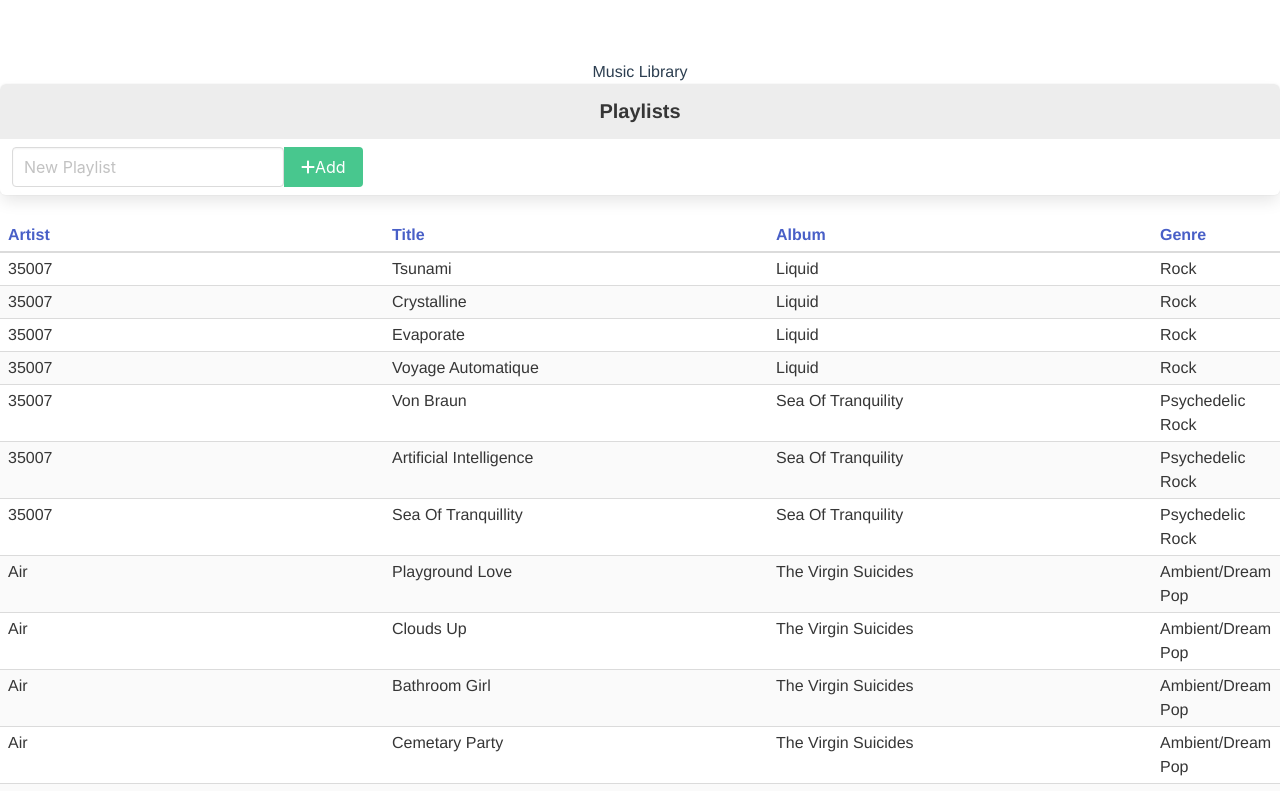
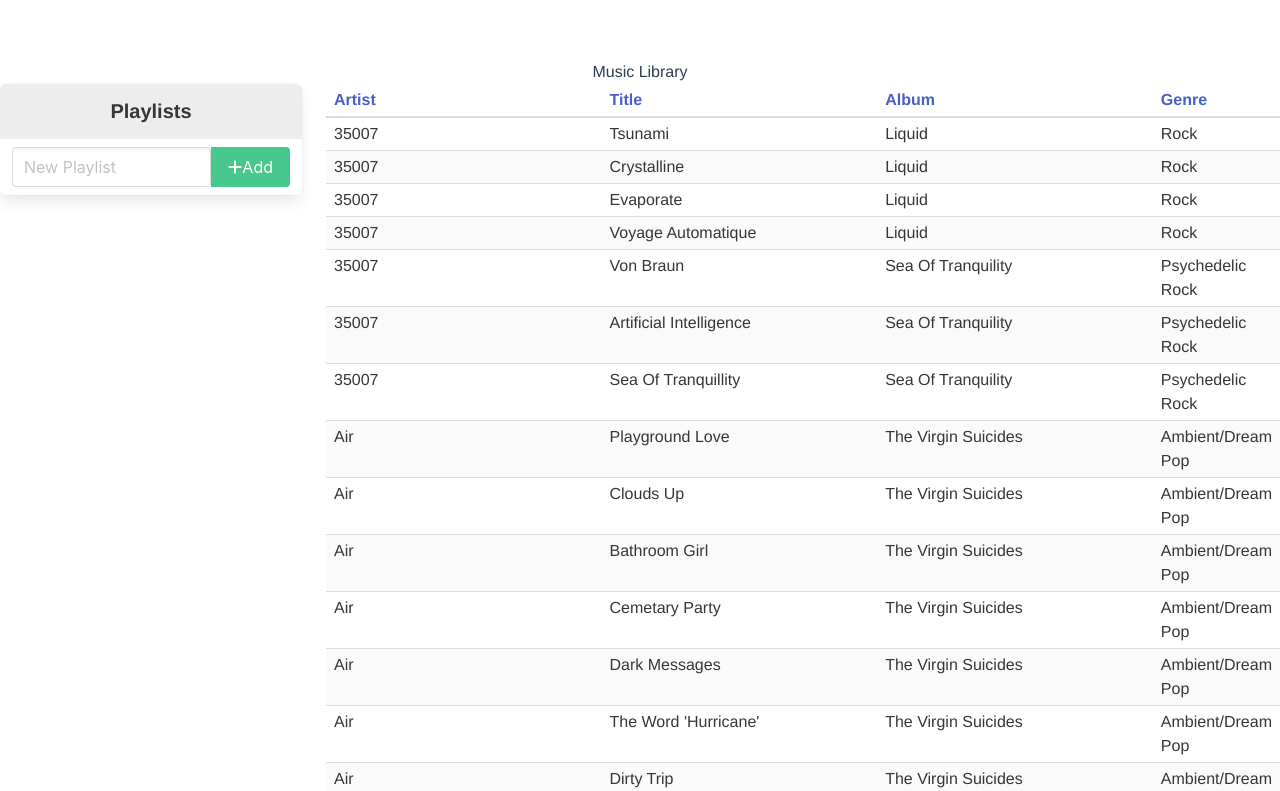
Before and after one commit to JustynaWiniarska/tv-show-tracker, a Vue app: page /music-index in a window 1280 px wide. Shown: the top 791 px of the page. Built offline with nearby package versions, Linux system fonts and the light colour scheme.

Commit message:
Moves Playlists to MusicIndex

```diff
--- a/src/App.vue
+++ b/src/App.vue
@@ -1,20 +1,17 @@
 <template>
   <div id="app">
     <h1>Music Library</h1>
-    <Playlists />
     <MusicIndex />
     <!-- <router-view></router-view> -->
   </div>
 </template>
 
 <script>
-import Playlists from './components/Playlists.vue'
 import MusicIndex from './components/MusicIndex.vue'
 
 export default {
   name: 'App',
   components: {
-    Playlists,
     MusicIndex
   }
 }
--- a/src/components/MusicIndex.vue
+++ b/src/components/MusicIndex.vue
@@ -1,4 +1,9 @@
 <template>
+  <div class="columns">
+    <div class="column is-3">
+      <Playlists />
+    </div>
+    <div class="column is-9">
       <table class="table is-fullwidth is-striped is-hoverable is-narrow">
         <MusicSort
           :songs="songs"
@@ -6,17 +11,21 @@
         />
         <PaginatedTableBody :items="sortedSongs" />
       </table>
+    </div>
+  </div>
 </template>
 
 <script>
 import MusicData from '@/assets/list.json'
 import MusicSort from './MusicSort.vue';
 import PaginatedTableBody from './PaginatedTableBody.vue';
+import Playlists from './Playlists.vue'
 
 export default {
   components: {
     MusicSort,
     PaginatedTableBody,
+    Playlists
   },
   data () {
     return {
--- a/src/components/Playlists.vue
+++ b/src/components/Playlists.vue
@@ -4,6 +4,7 @@
 
     <p v-for="playlist in playlists"
       :key="playlist.slug"
+      class="panel-block"
     >
       <span class="panel-icon"><fa-icon icon="book" /></span>
       {{ playlist.name }}
```
Lines whose indentation alone changed are shown as unchanged.
